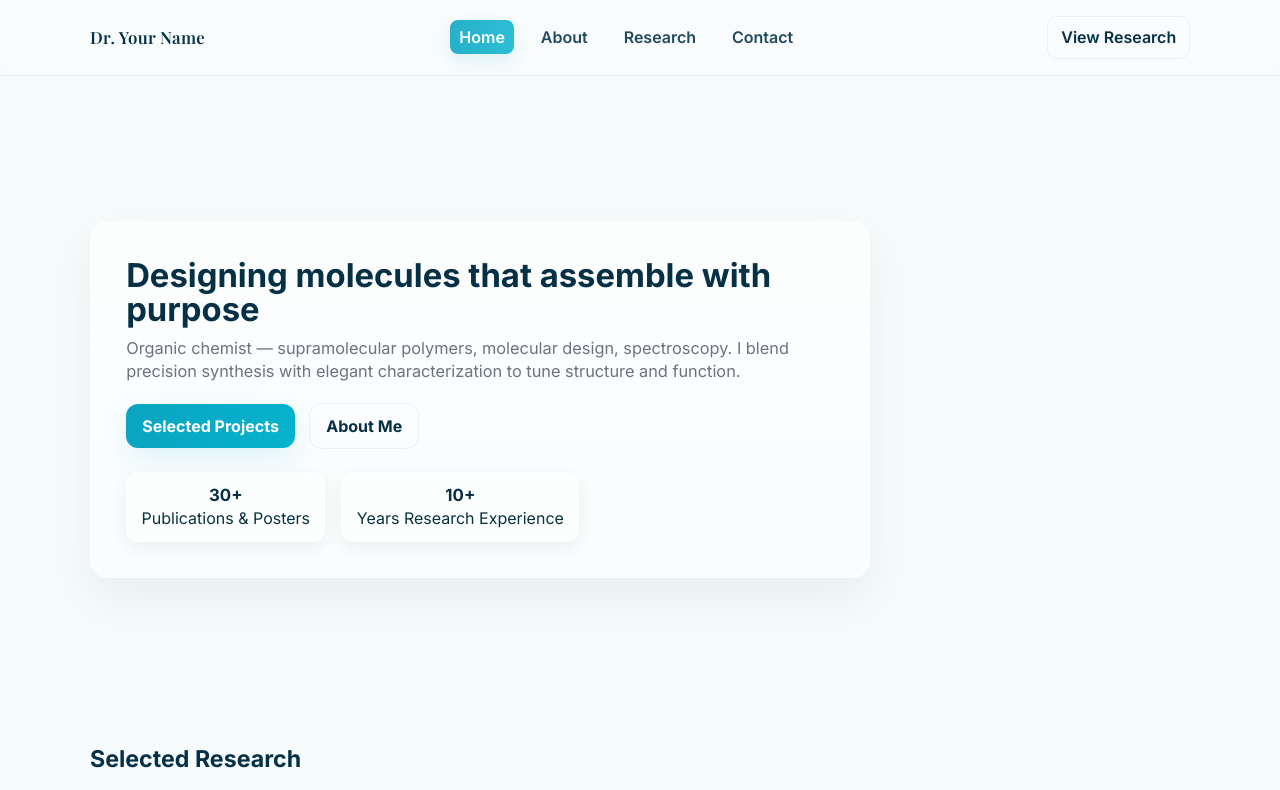
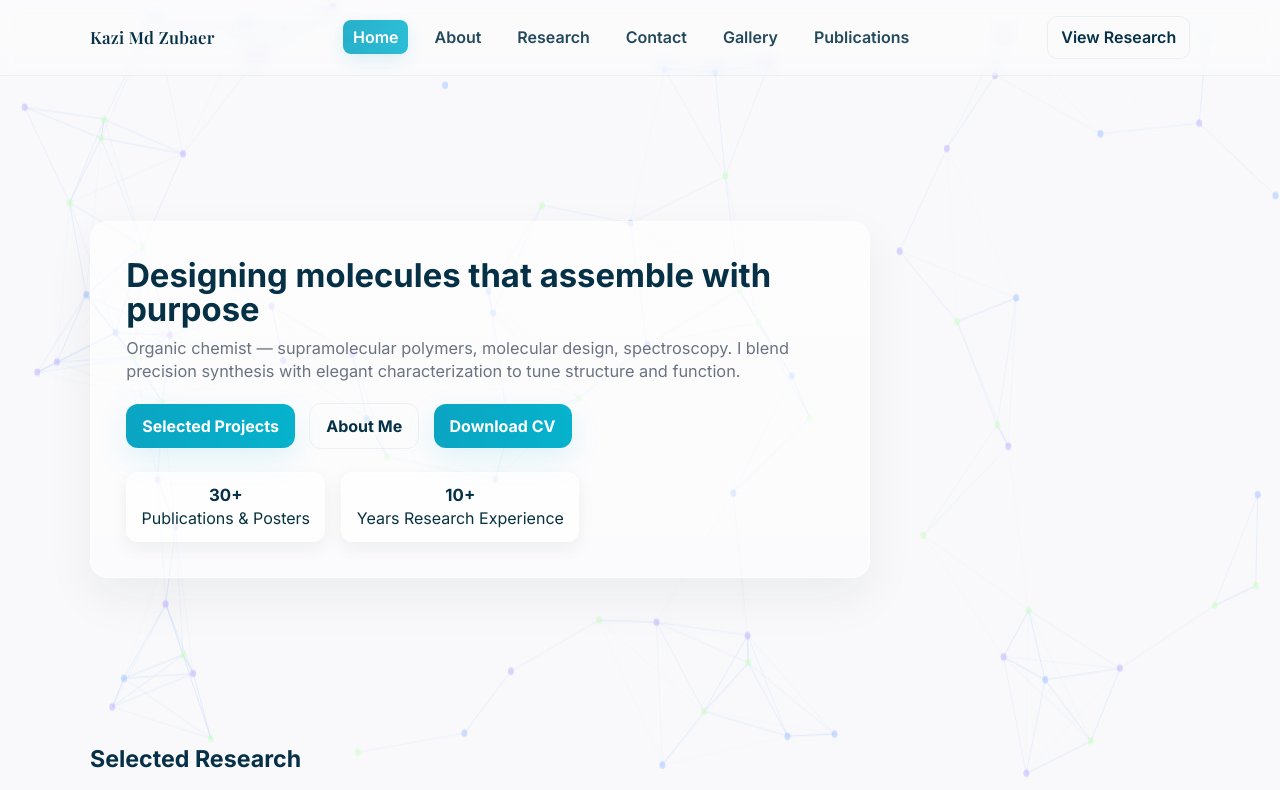
Before and after one commit to kzubaer/kazizubaer, a plain HTML site: page index.html in a window 1280 px wide. Shown: the top 790 px of the page. Drawn offline with nearby package versions, Linux system fonts and the light colour scheme.

Commit message:
Update index.html

```diff
--- a/index.html
+++ b/index.html
@@ -3,7 +3,7 @@
 <head>
   <meta charset="utf-8" />
   <meta name="viewport" content="width=device-width,initial-scale=1" />
-  <title>Dr. Your Name — Organic Chemist</title>
+  <title>Kazi Md Zubaer — Organic Chemist</title>
 
   <!-- Google fonts -->
   <link href="https://fonts.googleapis.com/css2?family=Inter:wght@300;400;600;700;800&family=Playfair+Display:wght@600&display=swap" rel="stylesheet">
@@ -18,15 +18,17 @@
 <body>
   <!-- full-screen particle canvas -->
   <canvas id="particle-canvas" aria-hidden="true"></canvas>
-
+    <div id="particles-js"></div>
   <header class="site-header">
     <nav class="nav container">
-      <a class="brand" href="index.html"><span class="brand-name">Dr. Your Name</span></a>
+      <a class="brand" href="index.html"><span class="brand-name">Kazi Md Zubaer</span></a>
       <ul class="nav-links">
         <li><a href="index.html" class="active">Home</a></li>
         <li><a href="about.html">About</a></li>
         <li><a href="research.html">Research</a></li>
         <li><a href="contact.html">Contact</a></li>
+        <li><a href="gallery.html">Gallery</a></li>
+        <li><a href="publications.html">Publications</a></li>
       </ul>
       <a class="cta" href="research.html">View Research</a>
     </nav>
@@ -41,6 +43,7 @@
         <div class="hero-cta">
           <a class="btn btn-primary" href="research.html">Selected Projects</a>
           <a class="btn btn-ghost" href="about.html">About Me</a>
+          <a class="btn btn-primary" href="">Download CV</a>
         </div>
 
         <div class="hero-meta" aria-hidden="true">
@@ -98,7 +101,7 @@
     <footer class="site-footer">
       <div class="container footer-inner">
         <div>
-          <strong>Dr. Your Name</strong>
+          <strong>Kazi Md Zubaer</strong>
           <p>Organic Chemist • Supramolecular Polymers • Spectroscopy</p>
         </div>
         <div class="socials">
@@ -113,6 +116,7 @@
 
   <!-- Scripts -->
   <script src="https://cdnjs.cloudflare.com/ajax/libs/aos/2.3.4/aos.js"></script>
+  <script src="https://cdn.jsdelivr.net/particles.js/2.0.0/particles.min.js"></script>
   <script src="main.js"></script>
   <script>
     AOS.init({
@@ -120,6 +124,33 @@
       easing: 'ease-out-cubic',
       offset: 120
     });
+    particlesJS("particles-js", {
+  particles: {
+    number: { value: 80 },
+    color: { value: ["#a0c4ff", "#bdb2ff", "#caffbf"] },
+    shape: { type: "circle" },
+    opacity: { value: 0.5 },
+    size: { value: 3 },
+    line_linked: {
+      enable: true,
+      distance: 150,
+      color: "#a0c4ff",
+      opacity: 0.4,
+      width: 1
+    },
+    move: { enable: true, speed: 1 }
+  }
+});
   </script>
+  <style>
+#particles-js {
+  position: absolute;
+  width: 100%;
+  height: 100%;
+  background-color: #f9f9fb; /* match your site color */
+  z-index: -1;
+}
+
+</style>
 </body>
 </html>
```
